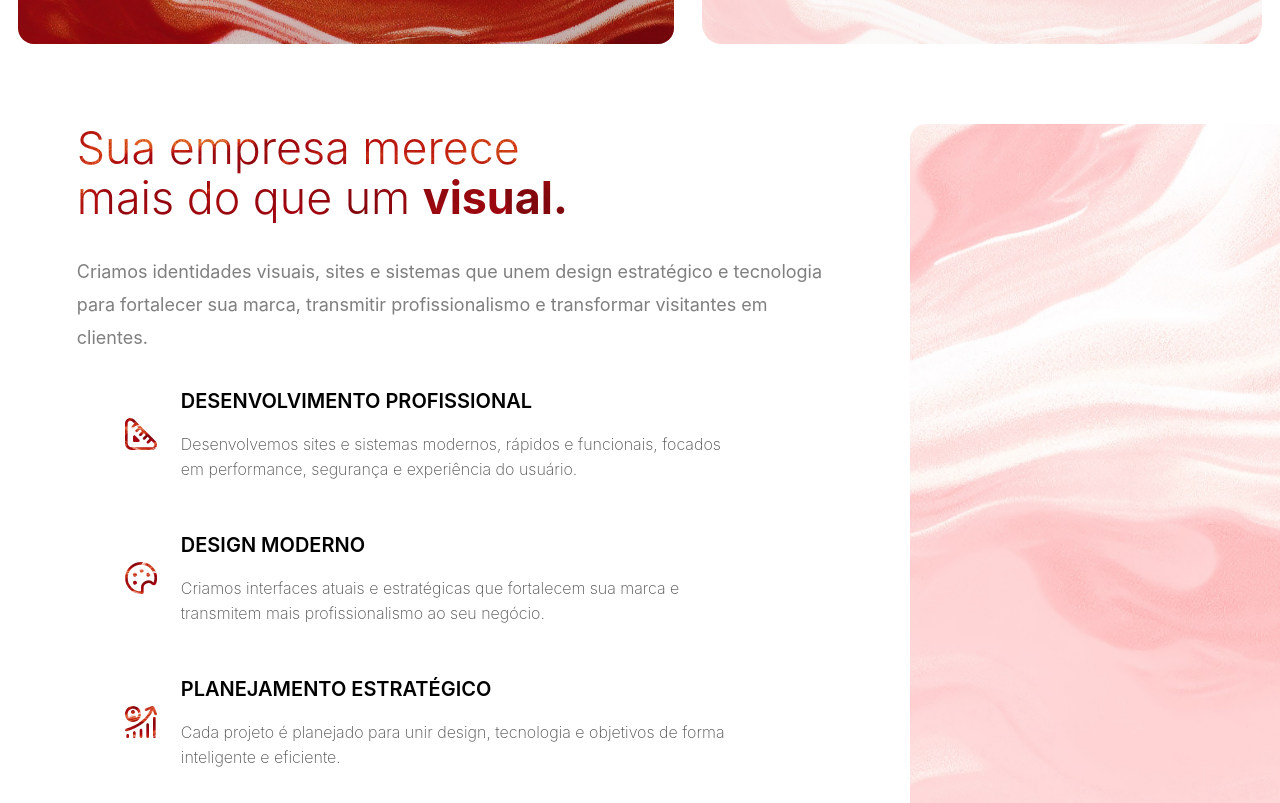
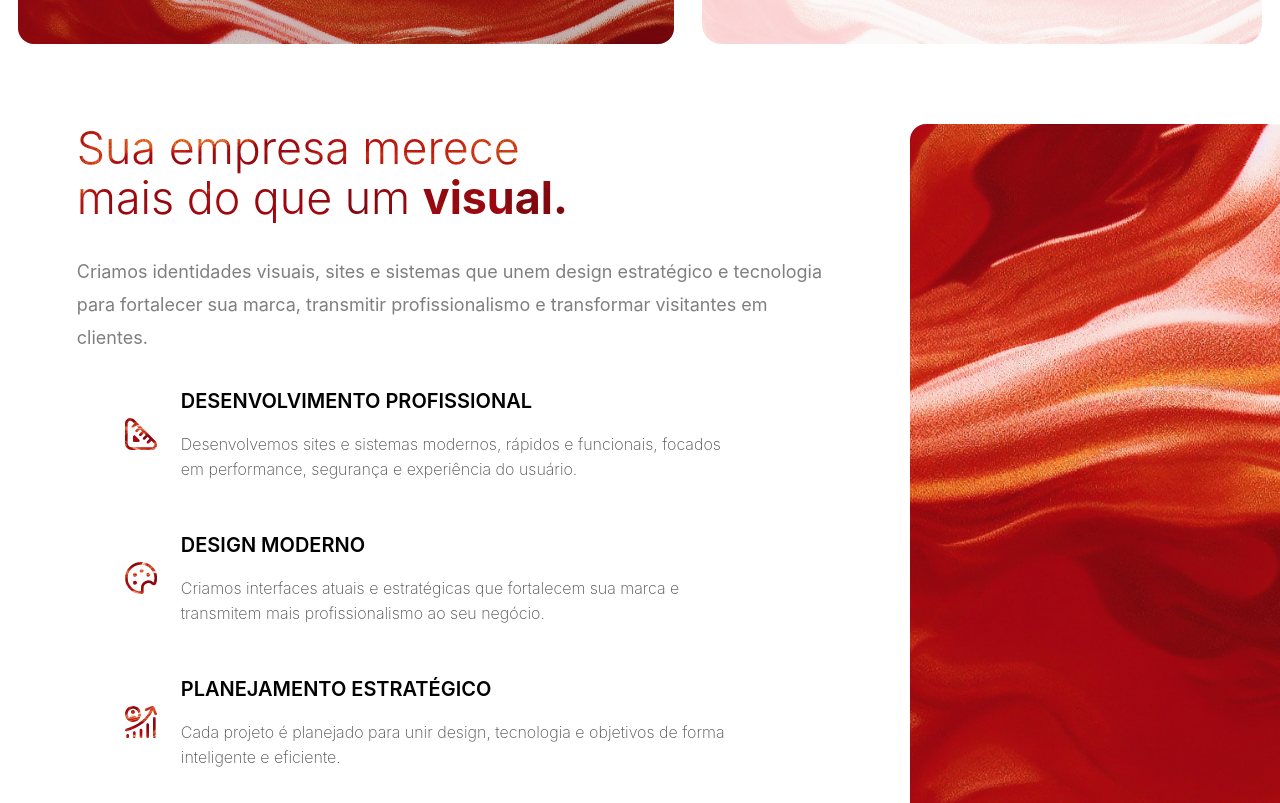
Before and after one commit to guilhermemacedozxy/aetherx-agency-website-v1.0.0, a Next.js app: page / in a window 1280 px wide. Shown: the part 740-1543 px from the top of the page. Built offline with nearby package versions, Linux system fonts and the light colour scheme; a web font is replaced by a local one.

Commit message:
style: Substitui imagem da coluna direita pelo fundo laranja do LeftPanel na seção About
- Aplica background-gui-macedo-1-opt.jpg como CSS background (bg-cover bg-center)
- Define dimensões fixas de 618×803px conforme especificação do design
- Remove import de Image não utilizado

```diff
--- a/app/components/About/AboutSection.tsx
+++ b/app/components/About/AboutSection.tsx
@@ -1,6 +1,5 @@
 "use client";
 
-import Image from "next/image";
 
 const FEATURES = [
   {
@@ -102,15 +101,11 @@ export default function AboutSection() {
           </div>
         </div>
 
-        {/* Coluna direita — imagem */}
-        <div className="hidden lg:block relative shrink-0 w-[42%] rounded-2xl overflow-hidden min-h-[28rem]">
-          <Image
-            src="/images/background-gui-macedo-2-opt.jpg"
-            alt="AetherX — design e tecnologia"
-            fill
-            className="object-cover"
-          />
-        </div>
+        {/* Coluna direita — fundo laranja */}
+        <div
+          className="hidden lg:block shrink-0 rounded-2xl overflow-hidden bg-[url('/images/background-gui-macedo-1-opt.jpg')] bg-cover bg-center"
+          style={{ width: "618px", height: "803px" }}
+        />
       </div>
     </section>
   );
```
